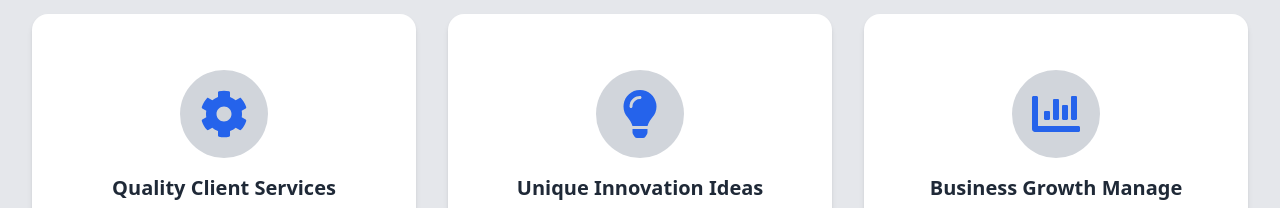
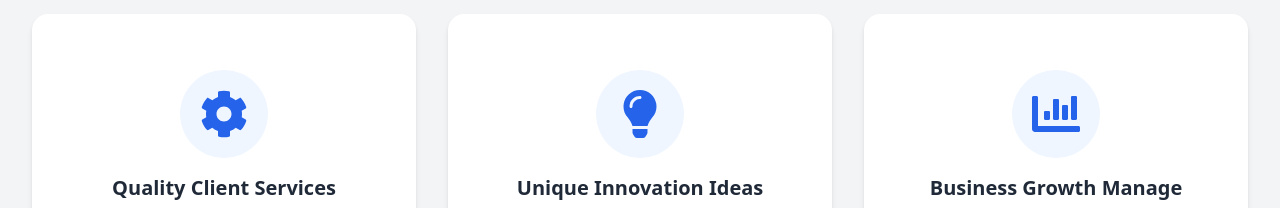
Before and after one commit to M-AmanSiddiqui/Stolid-Zone-Technologies, a React (Vite) app: page / in a window 1280 px wide. Shown: the part 914-1122 px from the top of the page. Built offline with nearby package versions, Linux system fonts and the light colour scheme.

Commit message:
add testimonials

```diff
--- a/package.json
+++ b/package.json
@@ -16,7 +16,9 @@
     "react": "^18.3.1",
     "react-dom": "^18.3.1",
     "react-icons": "^5.4.0",
-    "react-router-dom": "^7.1.1"
+    "react-router-dom": "^7.1.1",
+    "react-slick": "^0.30.3",
+    "slick-carousel": "^1.8.1"
   },
   "devDependencies": {
     "@eslint/js": "^9.17.0",
--- a/src/HomePage/Components/Card.jsx
+++ b/src/HomePage/Components/Card.jsx
@@ -2,14 +2,14 @@ import {  FaLightbulb, FaChartBar, FaCog } from "react-icons/fa"; // Example ico
 
 function Card() {
   return (
-    <div className="py-32  bg-gray-200">
+    <div className="py-32  bg-gray-100">
       <div className="max-w-7xl mx-auto px-4 sm:px-6 lg:px-8">
         {/* Responsive Grid */}
         <div className="grid grid-cols-1 sm:grid-cols-2 lg:grid-cols-3 gap-8">
           {/* Card 1 */}
           <div className="bg-white shadow-md rounded-2xl lg:p-14 p-8 text-center">
             <div className="flex justify-center mb-4">
-            <div className="bg-gray-300 p-5 rounded-full hover:bg-blue-600 hover:text-white text-blue-600">   <FaCog className=" text-5xl" /></div>
+            <div className="bg-blue-50 p-5 rounded-full hover:bg-blue-600 hover:text-white text-blue-600">   <FaCog className=" text-5xl" /></div>
             </div>
             <h3 className="text-xl font-bold text-gray-800">
               Quality Client Services
@@ -23,7 +23,7 @@ function Card() {
           {/* Card 2 */}
           <div className="bg-white shadow-md rounded-2xl lg:p-14 p-8 text-center">
             <div className="flex justify-center mb-4">
-           <div className="bg-gray-300 p-5 rounded-full hover:bg-blue-600 hover:text-white text-blue-600">   <FaLightbulb className=" text-5xl" /></div>
+           <div className="bg-blue-50 p-5 rounded-full hover:bg-blue-600 hover:text-white text-blue-600">   <FaLightbulb className=" text-5xl" /></div>
             </div>
             <h3 className="text-xl font-bold text-gray-800">
               Unique Innovation Ideas
@@ -37,7 +37,7 @@ function Card() {
           {/* Card 3 */}
           <div className="bg-white shadow-md rounded-2xl lg:p-14 p-8 text-center">
             <div className="flex justify-center mb-4">
-            <div className="bg-gray-300 p-5 rounded-full hover:bg-blue-600 hover:text-white text-blue-600">   <FaChartBar className=" text-5xl" /></div>
+            <div className="bg-blue-50 p-5 rounded-full hover:bg-blue-600 hover:text-white text-blue-600">   <FaChartBar className=" text-5xl" /></div>
             </div>
             <h3 className="text-xl font-bold text-gray-800">
               Business Growth Manage
--- a/src/HomePage/Components/Testimonials.jsx
+++ b/src/HomePage/Components/Testimonials.jsx
@@ -29,8 +29,8 @@ import { MdArrowOutward } from "react-icons/md";
         <div className="grid grid-cols-1 md:grid-cols-2 lg:grid-cols-4 gap-8">
           {/* Card 1 */}
           <div className="bg-white shadow-lg rounded-3xl p-12 transition-shadow">
-            <div className="flex  bg-blue-50 p-4 w-16 rounded-full mb-6">
-              <FiSearch className="w-8 h-8 text-blue-800" />
+            <div className="flex hover:bg-blue-700 bg-blue-50 p-4 w-16 rounded-full mb-6">
+              <FiSearch className="w-8 h-8 text-blue-800 hover:text-white" />
             </div>
             <h3 className="text-xl font-bold mb-4">Strategic Solutions</h3>
             <p className="text-gray-500">
@@ -49,8 +49,8 @@ import { MdArrowOutward } from "react-icons/md";
 
           {/* Card 2 */}
           <div className="bg-white shadow-lg rounded-3xl p-12 transition-shadow">
-          <div className="flex  bg-blue-50 p-4 w-16 rounded-full mb-6">
-              <FiUsers className="w-8 h-8 text-blue-800" />
+          <div className="flex  hover:bg-blue-700  bg-blue-50 p-4 w-16 rounded-full mb-6">
+              <FiUsers className="w-8 h-8 text-blue-800 hover:text-white " />
             </div>
             <h3 className="text-xl font-bold mb-4">Growth Consultants</h3>
             <p className="text-gray-500">
@@ -69,8 +69,8 @@ import { MdArrowOutward } from "react-icons/md";
 
           {/* Card 3 */}
           <div className="bg-white shadow-lg rounded-3xl p-12 transition-shadow">
-          <div className="flex  bg-blue-50 p-4 w-16 rounded-full mb-6">
-              <FiBarChart2 className="w-8 h-8 text-blue-800" />
+          <div className="flex hover:bg-blue-700  bg-blue-50 p-4 w-16 rounded-full mb-6">
+              <FiBarChart2 className="w-8 h-8 text-blue-800 hover:text-white" />
             </div>
             <h3 className="text-xl font-bold mb-4">Market Research</h3>
             <p className="text-gray-500">
@@ -89,8 +89,8 @@ import { MdArrowOutward } from "react-icons/md";
 
           {/* Card 4 */}
            <div className="bg-white shadow-lg rounded-3xl p-12 transition-shadow">
-            <div className="flex  bg-blue-50 p-4 w-16 rounded-full mb-6">
-              <FiBriefcase className="w-8 h-8 text-blue-800" />
+            <div className="flex hover:bg-blue-700  bg-blue-50 p-4 w-16 rounded-full mb-6">
+              <FiBriefcase className="w-8 h-8 text-blue-800 hover:text-white" />
             </div>
             <h3 className="text-xl font-bold mb-4">Tax Management</h3>
             <p className="text-gray-500">
@@ -114,7 +114,7 @@ import { MdArrowOutward } from "react-icons/md";
             — Built on the Trust and Success of Our Partner Companies —
           </h3>
           <motion.div
-            className="flex gap-8 overflow-hidden"
+            className="flex gap-8 justify-center items-center"
             initial={{ x: 0 }}
             animate={{ x: "-100%" }}
             transition={{
```
Also changed, not shown: 1 other file (tests, documents, lock files or other folders).
